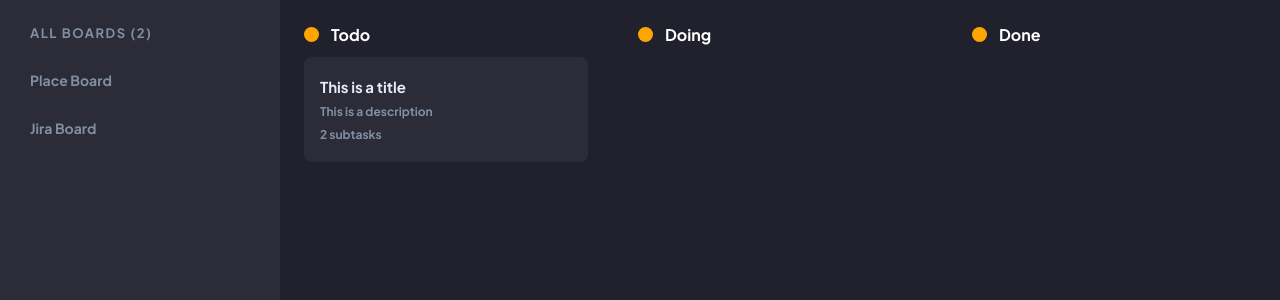
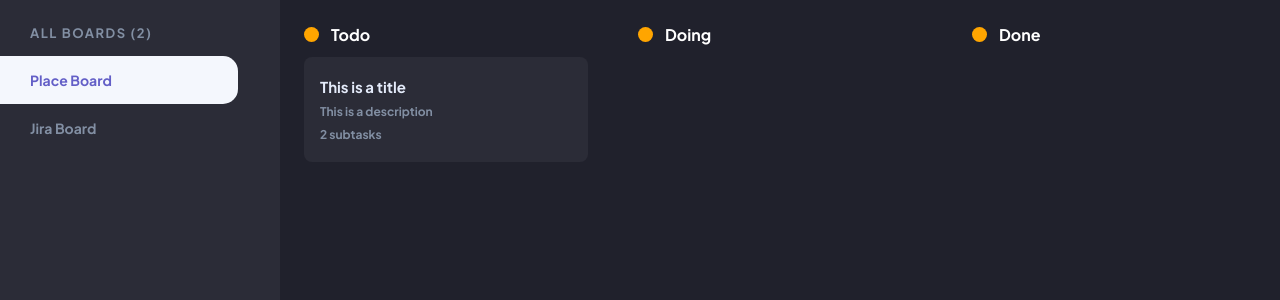
Before and after one commit to azihaoui/Kanban, a React (Vite) app in the folder kanban-board/: page / in a window 1280 px wide. Shown: the top 300 px of the page. Built offline with nearby package versions, Linux system fonts and the light colour scheme.

Commit message:
can now change board

```diff
--- a/kanban-board/src/components/SideNav/Sidenav.jsx
+++ b/kanban-board/src/components/SideNav/Sidenav.jsx
@@ -5,14 +5,22 @@ import { projectsData } from '../../context/projects-data'
 
 function Sidenav() {
 
-    const {projects} = useProject()
+    const {projects, currentProject, changeBoard} = useProject()
+    console.log(projects)
 
   return (
     <div className='sidenav'>
         <p>ALL BOARDS (2)</p>
         <ul>
-            {projectsData.map((project) => (
-              <li key={project.id}>{project.title}</li>
+            {projectsData.map((project, index) => (
+              <li
+              onClick={()=> {
+                changeBoard(index)
+              }}
+              key={project.id} className={currentProject.id === project.id && 'active'}
+              >
+                {project.title}
+              </li>
             ))}
         </ul>
     </div>
--- a/kanban-board/src/context/ProjectContex.jsx
+++ b/kanban-board/src/context/ProjectContex.jsx
@@ -9,8 +9,16 @@ export function useProject() {
 
 const ProjectProvider = ({children}) => {
     const [projects, setProjects] = useState(projectsData)
+    const [currentIndex, setCurrentIndex] = useState(0)
+    const currentProject = projects[currentIndex]
+
+    function changeBoard(index) {
+        setCurrentIndex(index)
+    }
 
     const value = {
+        changeBoard: changeBoard,
+        currentProject: currentProject,
         projects: projects,
     }
 
```
